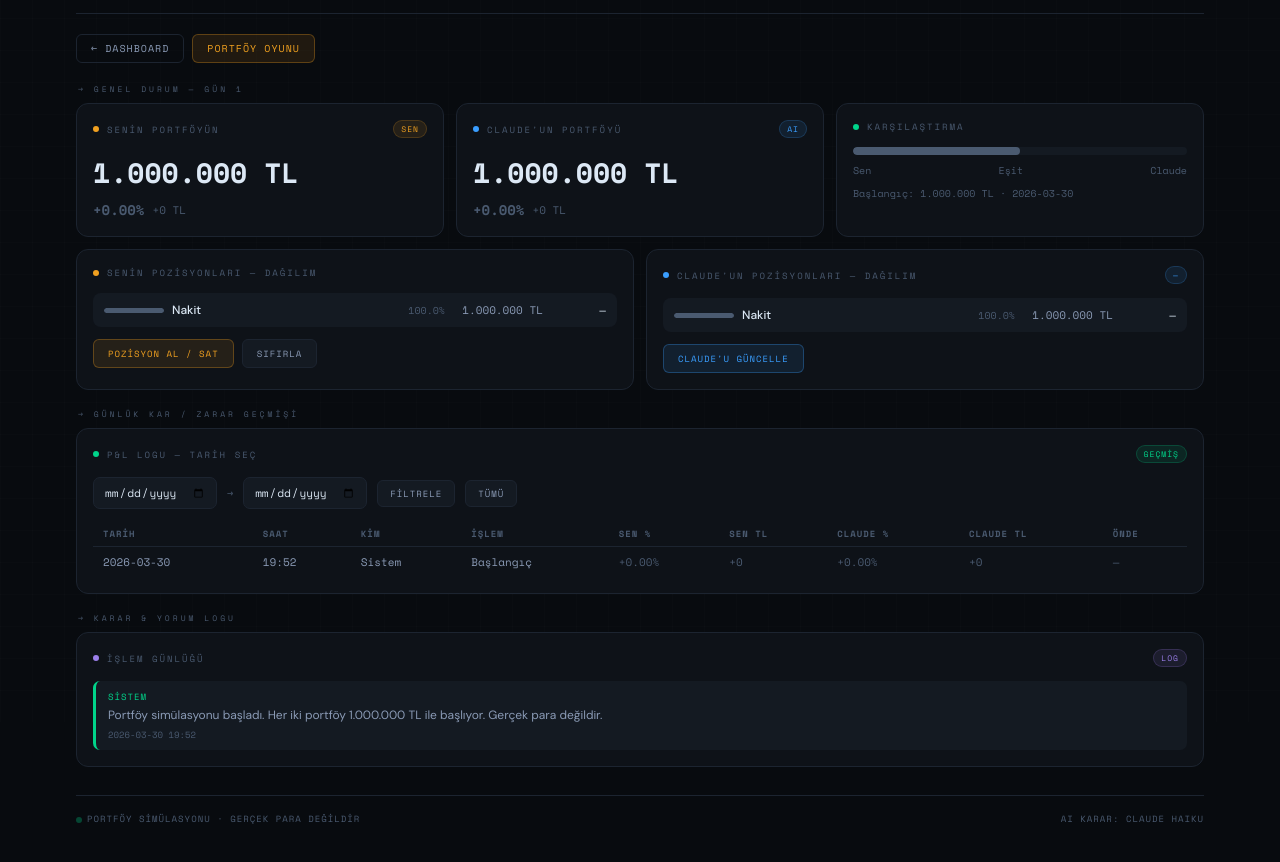
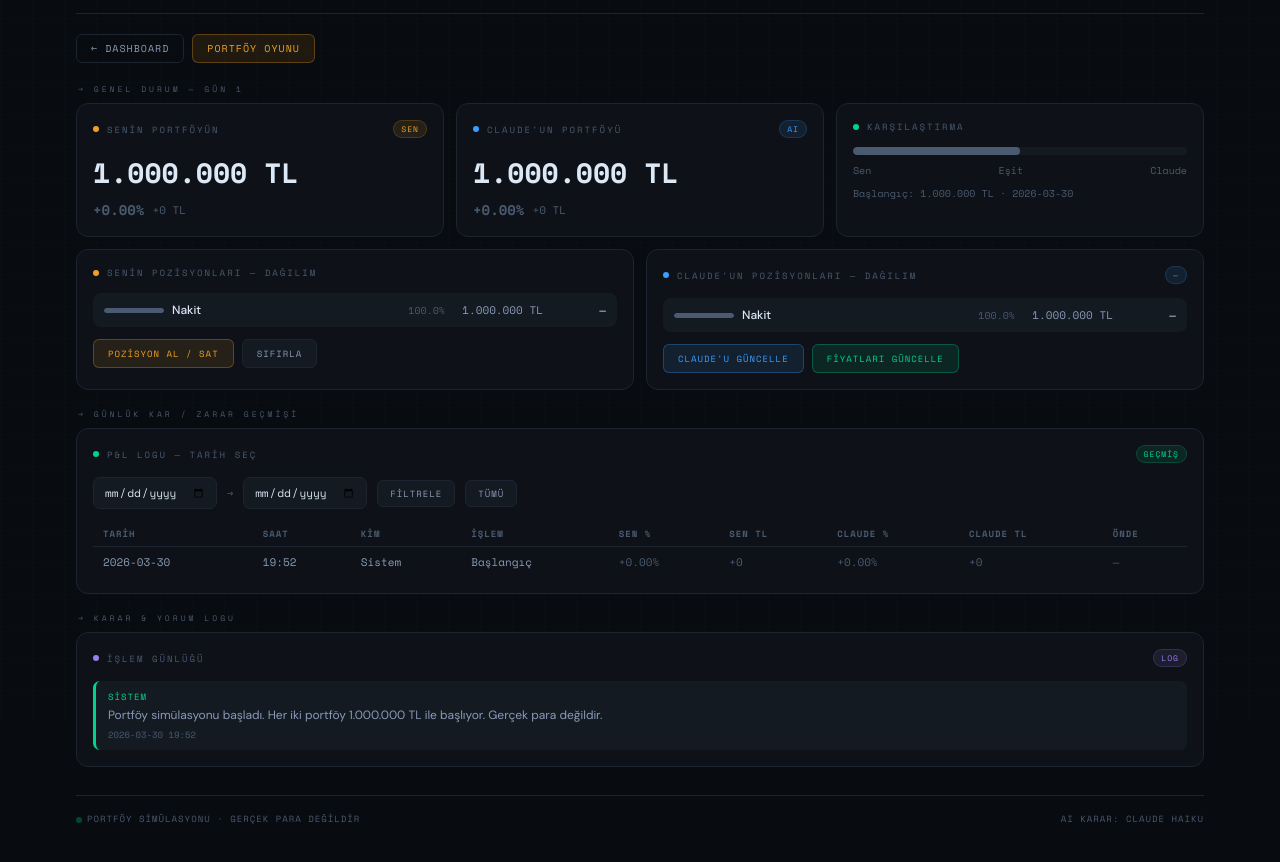
Before and after one commit to kukiozdemirtas/finansweb-dashboard, a plain HTML site: page portfolio.html in a window 1280 px wide. Shown: the part 78-940 px from the top of the page. Drawn offline with nearby package versions, Linux system fonts and the light colour scheme.

Commit message:
Update portfolio.html

```diff
--- a/portfolio.html
+++ b/portfolio.html
@@ -179,8 +179,10 @@ footer{margin-top:28px;padding-top:16px;border-top:1px solid var(--border);displ
     <div id="claudePositions"></div>
     <div class="loading-bar" id="claudeLoading"></div>
     <div style="margin-top:4px;font-size:11px;color:var(--text3);font-style:italic;line-height:1.5" id="claudeReasoning"></div>
-    <div style="display:flex;gap:8px;margin-top:12px">
+    <div style="display:flex;gap:8px;margin-top:12px;flex-wrap:wrap">
       <button class="btn btn-b" onclick="askClaudeToUpdate()">Claude'u Güncelle</button>
+      <button class="btn" id="priceBtn" onclick="updatePrices()" style="background:var(--green-d);border-color:rgba(0,212,138,0.3);color:var(--green)">Fiyatları Güncelle</button>
+      <span style="font-family:var(--mono);font-size:9px;color:var(--text3);align-self:center" id="priceUpdateTime"></span>
     </div>
   </div>
 </div>
@@ -238,6 +240,7 @@ footer{margin-top:28px;padding-top:16px;border-top:1px solid var(--border);displ
       <option value="Altın">Altın</option>
       <option value="Gümüş">Gümüş</option>
       <option value="USD/TRY">USD/TRY</option>
+      <option value="EUR/TRY">EUR/TRY</option>
       <option value="BIST100">BIST100</option>
       <option value="Bitcoin">Bitcoin</option>
       <option value="Ethereum">Ethereum</option>
@@ -482,7 +485,61 @@ function executeTrade() {
   }
 
   p.totalValue = p.cash + p.positions.reduce((s,x) => s + x.currentValue, 0);
-  saveState(); renderAll(); closeTradeModal();
+  saveState();
+async function updatePrices() {
+  const btn = document.getElementById('priceBtn');
+  btn.textContent = 'Güncelleniyor...';
+  btn.disabled = true;
+
+  try {
+    const resp = await fetch('https://finansbot-production.up.railway.app/prices');
+    if (!resp.ok) throw new Error('Sunucu hatası: ' + resp.status);
+    const data = await resp.json();
+    if (!data.ok) throw new Error(data.error || 'Hata');
+
+    const priceMap = {};
+    for (const p of data.prices || []) {
+      priceMap[p.asset] = p.change_pct || 0;
+    }
+
+    // Update user positions
+    for (const pos of state.user.positions) {
+      const chg = priceMap[pos.asset];
+      if (chg !== undefined) {
+        pos.currentValue = pos.currentValue * (1 + chg / 100);
+        pos.currentPct = ((pos.currentValue - pos.invested) / pos.invested) * 100;
+      }
+    }
+    state.user.totalValue = state.user.cash + state.user.positions.reduce((s,x) => s + x.currentValue, 0);
+
+    // Update claude positions
+    for (const pos of state.claude.positions) {
+      const chg = priceMap[pos.asset];
+      if (chg !== undefined) {
+        pos.currentValue = pos.currentValue * (1 + chg / 100);
+        pos.currentPct = ((pos.currentValue - pos.invested) / pos.invested) * 100;
+      }
+    }
+    state.claude.totalValue = state.claude.cash + state.claude.positions.reduce((s,x) => s + x.currentValue, 0);
+
+    const timeStr = data.updated_at || nowTime();
+    document.getElementById('priceUpdateTime').textContent = 'Son güncelleme: ' + timeStr;
+
+    addLog('system', 'Fiyatlar güncellendi: ' + timeStr);
+    addPnlSnapshot('system', 'Fiyat güncellemesi');
+    saveState();
+    renderAll();
+
+  } catch(err) {
+    document.getElementById('priceUpdateTime').textContent = 'Hata: ' + err.message;
+    addLog('system', 'Fiyat güncelleme hatası: ' + err.message);
+  } finally {
+    btn.textContent = 'Fiyatları Güncelle';
+    btn.disabled = false;
+  }
+}
+
+renderAll(); closeTradeModal();
 }
 
 function resetUser() {
```
